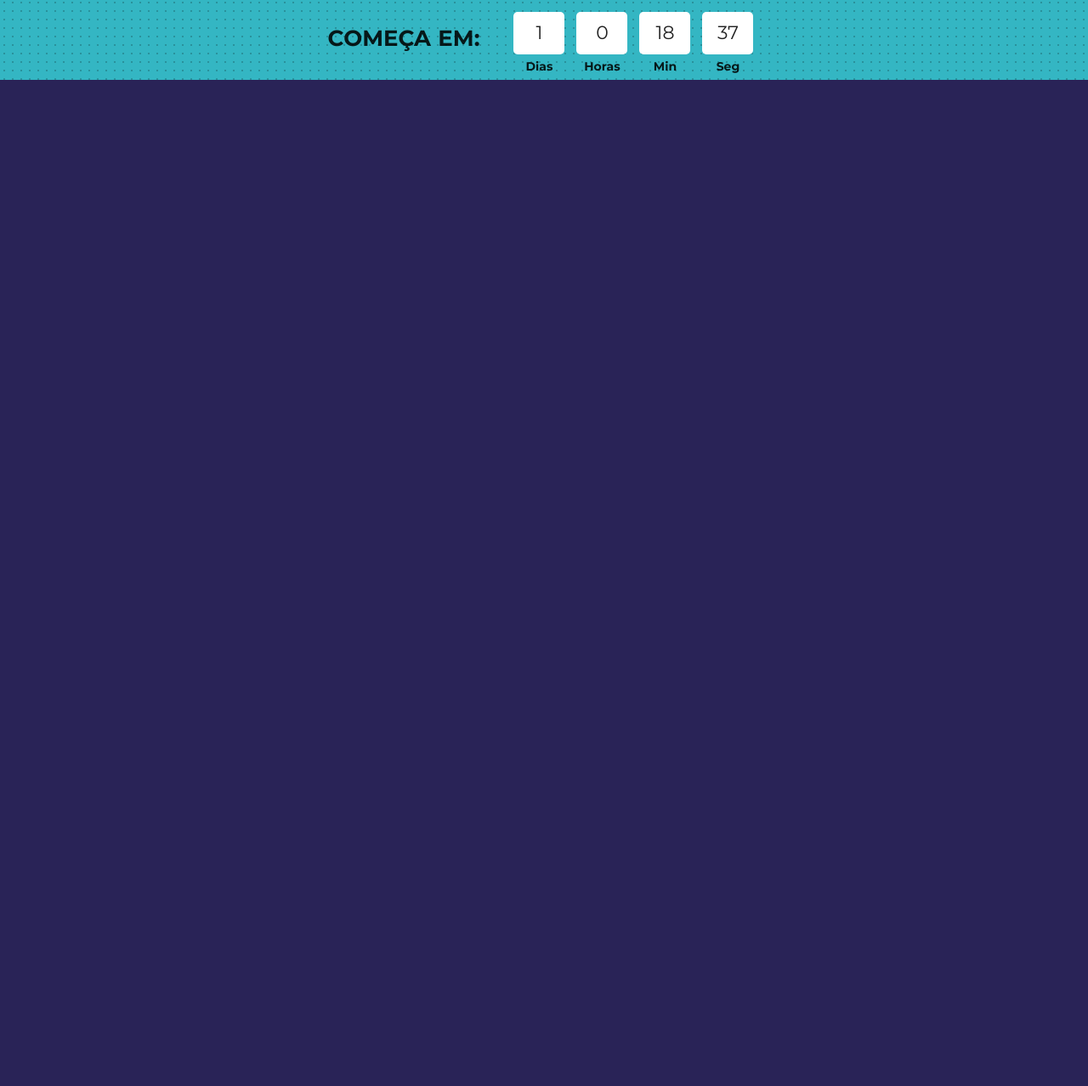
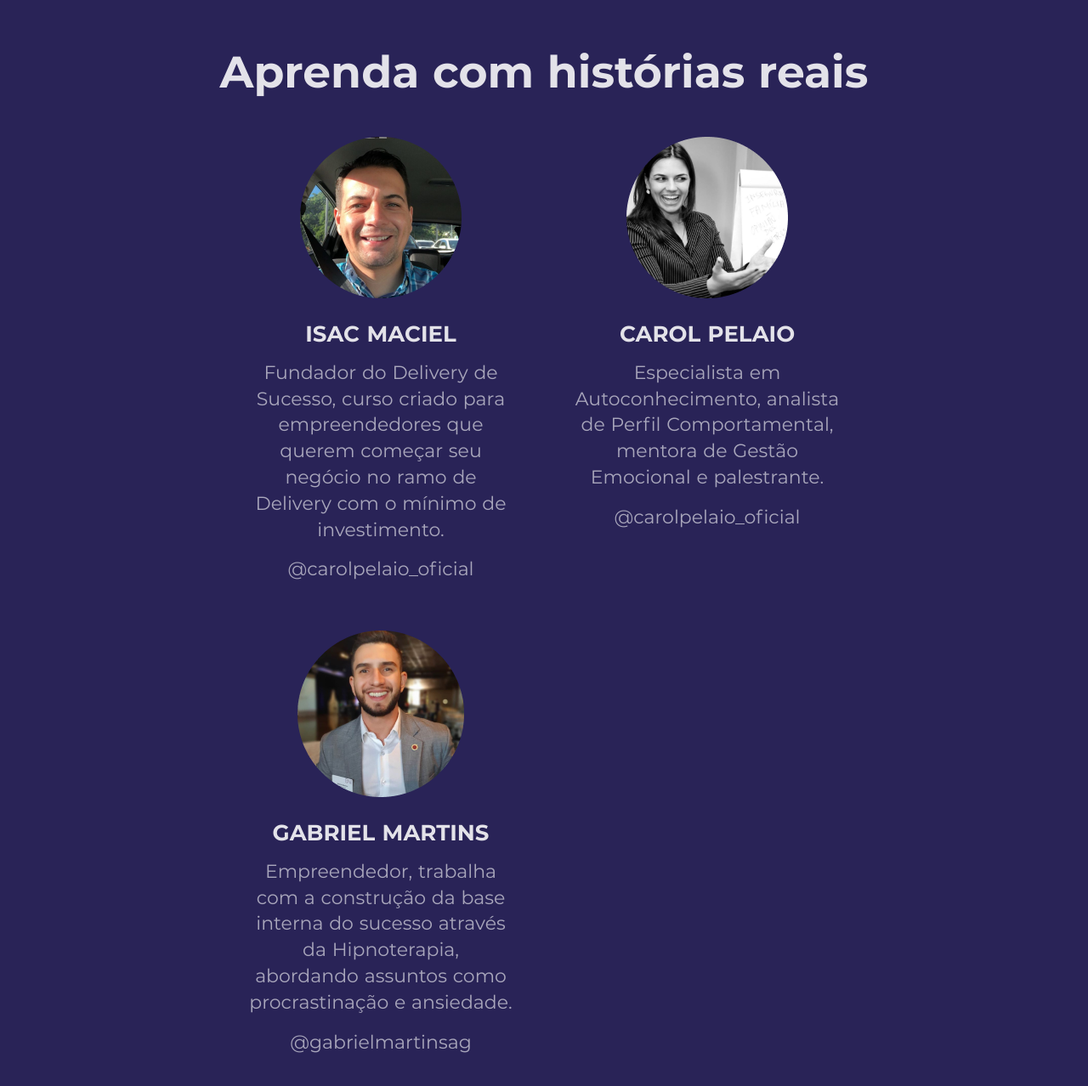
Before and after one commit to oricoletivo/oricoletivo, a website built with Parcel: page index.html in a window 1280 px wide. Shown: the part 930-2208 px from the top of the page at 85% size. Before the commit the page ends 1024 px from the top, so only its background shows below. Built offline with nearby package versions, Linux system fonts and the light colour scheme.

Commit message:
add what section

```diff
--- a/assets/scss/_custom.scss
+++ b/assets/scss/_custom.scss
@@ -28,7 +28,7 @@
     background: radial-gradient(100% 100% at 100% 0%, rgba(0, 224, 255, 0.1) 3.89%, rgba(52, 182, 195, 0) 100%), #282355;
     background-color: #282355;
     color: #ffffff;
-    // height: 100vh;
+    height: 100vh;
     z-index: 0;
 }
 
@@ -148,10 +148,60 @@
     background: radial-gradient(100% 100% at 100% 0%, rgba(0, 224, 255, 0.1) 3.89%, rgba(52, 182, 195, 0) 100%), #282355;
 }
 
+.what_body {
+    justify-content: center;
+}
+
+.what-body__wrapper {
+    justify-content: center;
+}
+
+@media screen and (min-width: 1200px) {
+    .what-body__wrapper {
+        grid-template-columns: repeat(auto-fit, minmax(22.5rem, auto));
+        justify-content: center;
+        column-gap: calc(var(--space-grid) * 3);
+    }
+}
+
 ////////////////////////////////////////
 // molecules
 ////////////////////////////////////////
 
+// card component
+.card {
+    // background-color: #ffffff;
+    // border-radius: 1.25rem;
+    max-width: 22.5rem;
+    // color: hsla(217, 61%, 10%, var(--color-contrast-medium));
+}
+.card__header {
+    border-radius: 1.25rem;
+}
+.card__body {
+    display: grid;
+    row-gap: calc(var(--space-grid) * 2);
+    padding: calc(var(--space-grid) * 3);
+}
+.card__footer {
+    text-align: center;
+    padding-left: var(--space, 1.875rem);
+    padding-right: var(--space, 1.875rem);
+    padding-bottom: var(--space, 1.875rem);
+}
+.card__image {
+    border-radius: 1.25rem;
+}
+.card__image:hover {
+    filter: grayscale(80%);
+    transition: all 0.3s;
+}
+.card__title {
+    font-size: 1.25rem;
+    font-weight: 900;
+    text-transform: uppercase;
+    color: hsla(217, 61%, 10%, var(--color-contrast-hi));
+}
 
 
 ////////////////////////////////////////
@@ -212,13 +262,14 @@
     height: 50px;
     background-color: #ffffff;
     font-size: 22px;
-    margin: 5px;
+    margin: 2px;
     text-align: center;
     border-radius: 5px;
-    padding: 5px;
+    padding: 2px;
 }
 
 .legenda {
+    color: rgba(0, 0, 0, var(--color-contrast-hi));
     // height: 25px;
     line-height: 10px;
     font-size: 14px;
--- a/assets/scss/components/atoms/text.scss
+++ b/assets/scss/components/atoms/text.scss
@@ -3,6 +3,7 @@
     font-size: var(--text);
     line-height: 1.4;
     color: var(--color);
+    color: var(--color-on-surface-medium);
     word-break: break-word;
 }
 
--- a/index.html
+++ b/index.html
@@ -108,8 +108,8 @@
 
                         <section class=" wrapper wrapper--centered-content wrapper--row-gap--normal intro__header">
 
-                            <header class="section navbar">
-                                <div class="wrapper wrapper--centered-content navbar__wrapper">
+                            <header class="section intro-header__logo">
+                                <div class="wrapper wrapper--centered-content intro-header__wrapper">
 
                                     <figure class="mb-0">
                                         <a href="/">
@@ -258,22 +258,109 @@
             </div>
         </section>
 
-        <!-- <section style="width: 100%; height: 500px">oioioioioi</section> -->
+        <!-- what -->
+        <section class="section what">
+            <div class="wrapper wrapper--padding-section wrapper--centered-content wrapper--row-gap--large what__wrapper">
 
-        <!-- what -->
-        <!-- <section class="section what">
-            <div class="wrapper wrapper--padding-section wrapper--boxed what__wrapper">
+                <section class="what__header">
+                    <h2 class="title title--level-1">
+                        Aprenda com histórias reais
+                    </h2>
+                </section>
 
-                <h2 class="title tittle--level-1"> Título da seção</h2>
+                <section class="section what__body">
+                    <div class="wrapper wrapper--row-gap--normal what-body__wrapper">
+
+                        <article class="card">
+
+                            <section class="card__header">
+                                <img src="assets/images/image-isac.png" alt="Isac Maciel">
+                            </section>
+
+                            <section class="card__body">
+
+                                <h4 class="title title--level-4">
+                                    Isac Maciel
+                                </h4>
+
+                                <p class="text">
+                                    Fundador do Delivery de Sucesso, curso criado para empreendedores que querem começar seu negócio no ramo de Delivery com o mínimo de investimento.
+                                </p>
+
+                                <p class="text">
+                                    @carolpelaio_oficial
+                                </p>
+
+                            </section>
+
+                        </article>
+
+                        <article class="card">
+
+                            <section class="card__header">
+                                <img src="assets/images/image-carol.png" alt="Isac Maciel">
+                            </section>
+
+                            <section class="card__body">
+
+                                <h4 class="title title--level-4">
+                                    Carol Pelaio
+                                </h4>
+
+                                <p class="text">
+                                    Especialista em Autoconhecimento, analista de Perfil Comportamental, mentora de Gestão Emocional e palestrante.
+                                </p>
+
+                                <p class="text">
+                                    @carolpelaio_oficial
+                                </p>
+
+                            </section>
+
+                        </article>
+
+                        <article class="card">
+
+                            <section class="card__header">
+                                <img src="assets/images/image-gabriel.png" alt="Isac Maciel">
+                            </section>
+
+                            <section class="card__body">
+
+                                <h4 class="title title--level-4">
+                                    Gabriel Martins
+                                </h4>
+
+                                <p class="text">
+                                    Empreendedor, trabalha com a construção da base interna do sucesso através da Hipnoterapia, abordando assuntos como procrastinação e ansiedade.
+                                </p>
+
+                                <p class="text">
+                                    @gabrielmartinsag
+                                </p>
+
+                            </section>
+
+                        </article>
+
+
+                    </div>
+                </section>
+
+                <!-- <p class="text">
+                    Dicas de cursos
+                </p>
 
                 <p class="text">
-                    Lorem ipsum dolor sit amet consectetur, adipisicing elit. Sunt asperiores adipisci consequatur
-                    similique corrupti nihil explicabo culpa magnam, laudantium cupiditate fuga illo dolor delectus
-                    exercitationem quas doloremque facere nesciunt id!
+                    Histórias que inspiram
                 </p>
 
+                <p class="text">
+                    Oportunidades profissionais
+                </p> -->
+
             </div>
-        </section> -->
+        </section>
 
         <!-- how -->
         <!-- <section class="section how">
```
Also changed, not shown: assets/images/image-carol.png (added), assets/images/image-gabriel.png (added), assets/images/image-isac.png (added).
